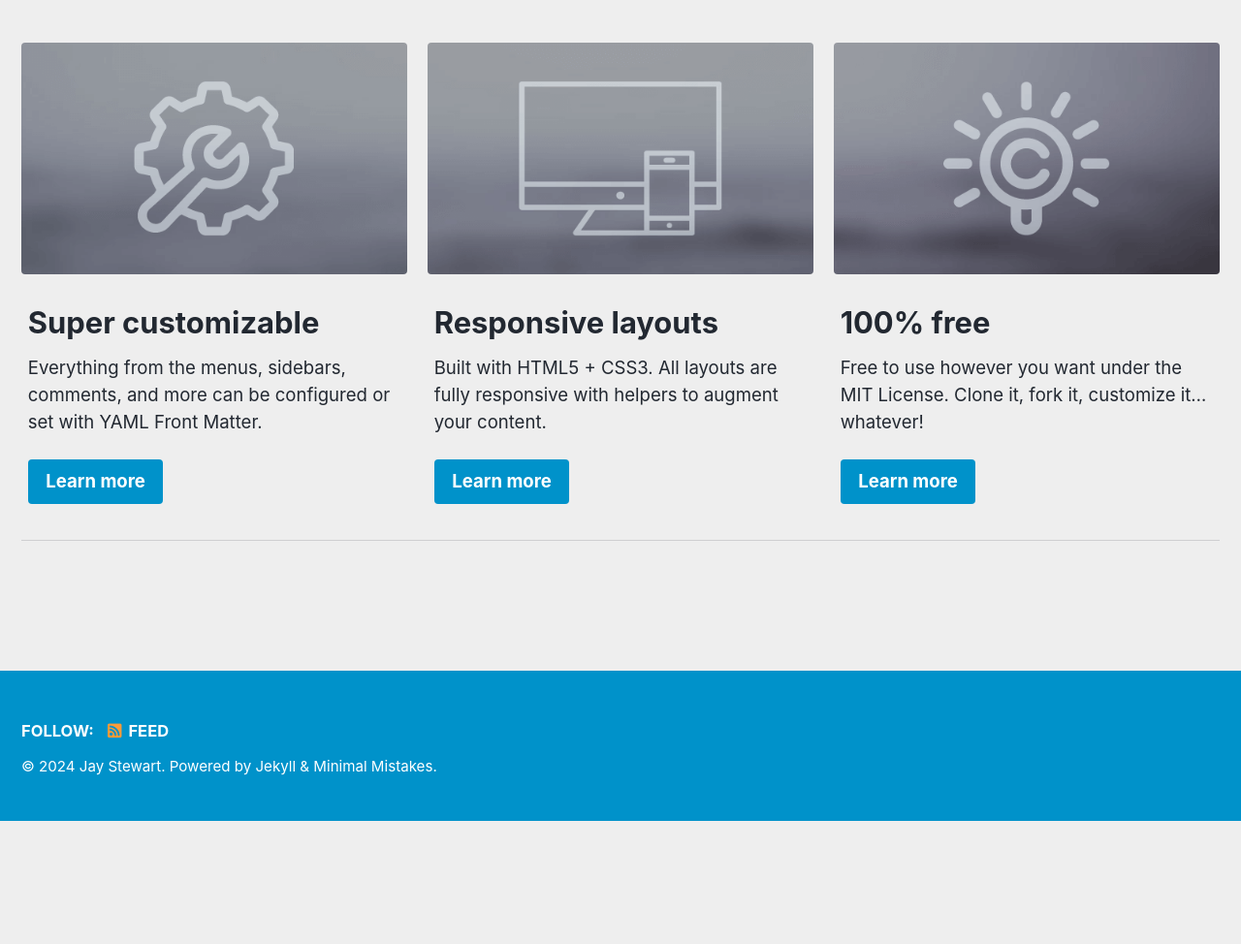
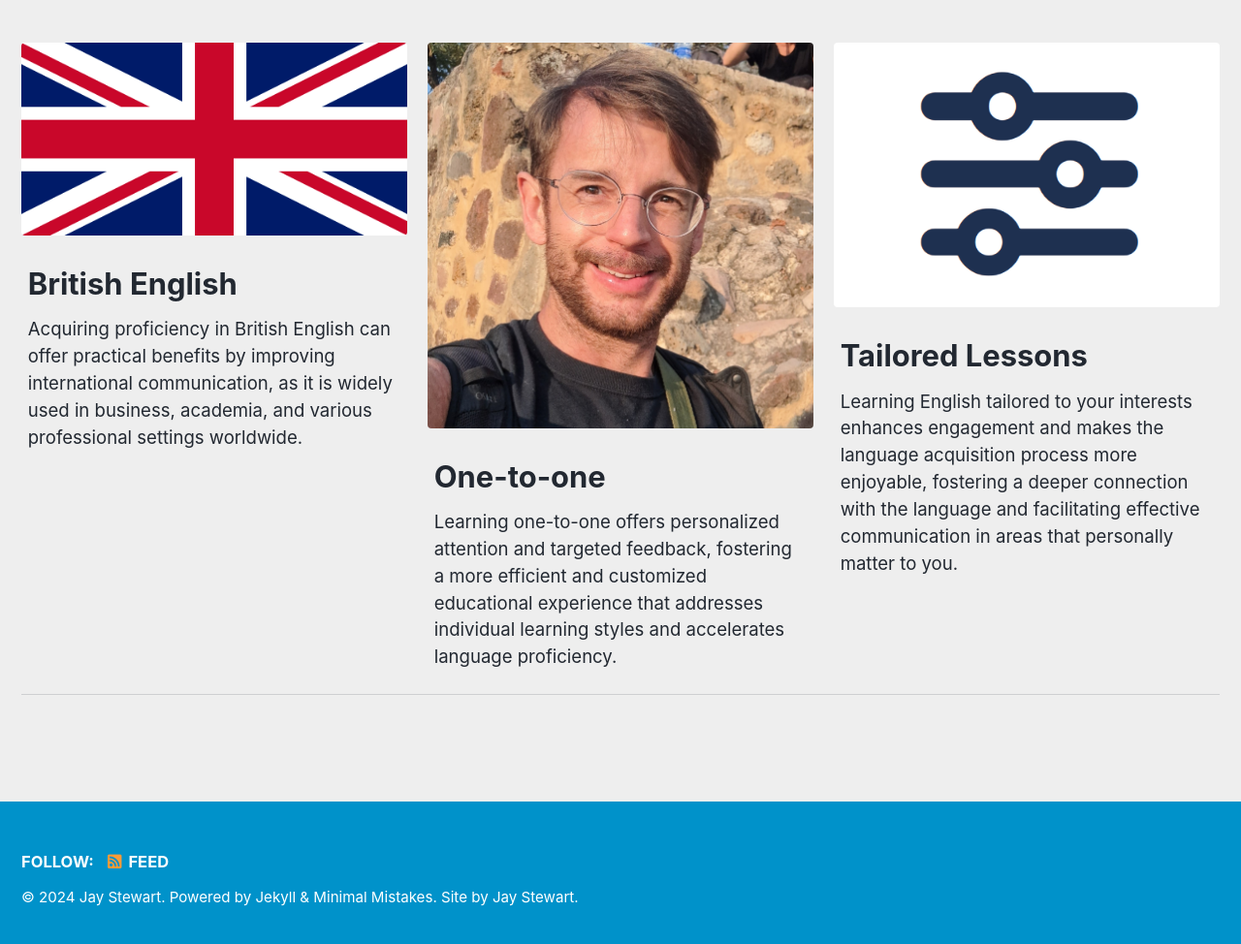
Before and after one commit to jaystewart86/englishwithjay, a Jekyll site: the page built from index.md, in a window 1280 px wide and 1400 px high, scrolled down 135 px. Shown: the part 418-1392 px from the top of the window at 97% size. Built offline with Jekyll 4.4.1, drawn with Linux system fonts in a browser that asks for light colours; cached includes are drawn as plain includes; a script that is not in the unit is left out.

Commit message:
Updates to homepage

```diff
--- a/_config.yml
+++ b/_config.yml
@@ -25,7 +25,7 @@ url                      : # the base hostname & protocol for your site e.g. "ht
 baseurl                  : # the subpath of your site, e.g. "/blog"
 repository               : # GitHub username/repo-name e.g. "mmistakes/minimal-mistakes"
 teaser                   : # path of fallback teaser image, e.g. "/assets/images/500x300.png"
-logo                     : # path of logo image to display in the masthead, e.g. "/assets/images/88x88.png"
+logo                     : /assets/images/englishwithjay/crown.png # path of logo image to display in the masthead, e.g. "/assets/images/88x88.png"
 masthead_title           : # overrides the website title displayed in the masthead, use " " for no title
 # breadcrumbs            : false # true, false (default)
 words_per_minute         : 200
--- a/_includes/footer.html
+++ b/_includes/footer.html
@@ -18,4 +18,4 @@
   </ul>
 </div>
 
-<div class="page__footer-copyright">&copy; {{ site.time | date: '%Y' }} {{ site.name | default: site.title }}. {{ site.data.ui-text[site.locale].powered_by | default: "Powered by" }} <a href="https://jekyllrb.com" rel="nofollow">Jekyll</a> &amp; <a href="https://mademistakes.com/work/minimal-mistakes-jekyll-theme/" rel="nofollow">Minimal Mistakes</a>.</div>
+<div class="page__footer-copyright">&copy; {{ site.time | date: '%Y' }} {{ site.name | default: site.title }}. {{ site.data.ui-text[site.locale].powered_by | default: "Powered by" }} <a href="https://jekyllrb.com" rel="nofollow">Jekyll</a> &amp; <a href="https://mademistakes.com/work/minimal-mistakes-jekyll-theme/" rel="nofollow">Minimal Mistakes</a>. Site by <a href="https://jaystewart.co.uk/">Jay Stewart</a>.</a></div>
--- a/index.md
+++ b/index.md
@@ -12,27 +12,27 @@ title: "Online English lessons!"
 excerpt: >
   Elevate your English skills with my personalized and engaging Online English Lessons, designed to meet your unique learning needs! 🌐📚🚀
 feature_row:
-  - image_path: /assets/images/mm-customizable-feature.png
-    alt: "customizable"
-    title: "Super customizable"
-    excerpt: "Everything from the menus, sidebars, comments, and more can be configured or set with YAML Front Matter."
-    url: "/docs/configuration/"
-    btn_class: "btn--primary"
-    btn_label: "Learn more"
-  - image_path: /assets/images/mm-responsive-feature.png
-    alt: "fully responsive"
-    title: "Responsive layouts"
-    excerpt: "Built with HTML5 + CSS3. All layouts are fully responsive with helpers to augment your content."
-    url: "/docs/layouts/"
-    btn_class: "btn--primary"
-    btn_label: "Learn more"
-  - image_path: /assets/images/mm-free-feature.png
-    alt: "100% free"
-    title: "100% free"
-    excerpt: "Free to use however you want under the MIT License. Clone it, fork it, customize it... whatever!"
-    url: "/docs/license/"
-    btn_class: "btn--primary"
-    btn_label: "Learn more"
+  - image_path: /assets/images/englishwithjay/flag.png
+    alt: "British English"
+    title: "British English"
+    excerpt: "Acquiring proficiency in British English can offer practical benefits by improving international communication, as it is widely used in business, academia, and various professional settings worldwide."
+    # url: "/docs/configuration/"
+    # btn_class: "btn--primary"
+    # btn_label: "Learn more"
+  - image_path: /assets/images/englishwithjay/me.jpg
+    alt: "One-to-one"
+    title: "One-to-one"
+    excerpt: "Learning one-to-one offers personalized attention and targeted feedback, fostering a more efficient and customized educational experience that addresses individual learning styles and accelerates language proficiency."
+    # url: "/"
+    # btn_class: "btn--primary"
+    # btn_label: "Learn more"
+  - image_path: /assets/images/englishwithjay/tailored.png
+    alt: "Tailored Lessons"
+    title: "Tailored Lessons"
+    excerpt: "Learning English tailored to your interests enhances engagement and makes the language acquisition process more enjoyable, fostering a deeper connection with the language and facilitating effective communication in areas that personally matter to you."
+    # url: "/docs/layouts/"
+    # btn_class: "btn--primary"
+    # btn_label: "Learn more"
 ---
 
 {% include feature_row %}
```
Also changed, not shown: assets/images/englishwithjay/crown.png (added), assets/images/englishwithjay/flag.png (added), assets/images/englishwithjay/me.jpg (added), assets/images/englishwithjay/tailored.png (added).
